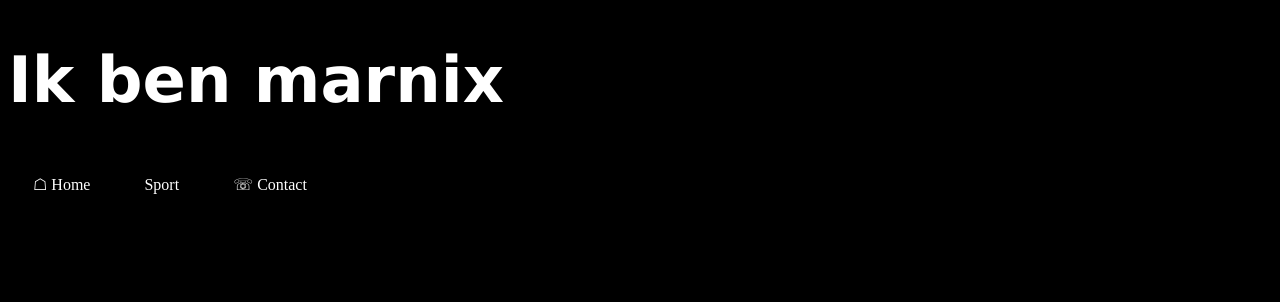
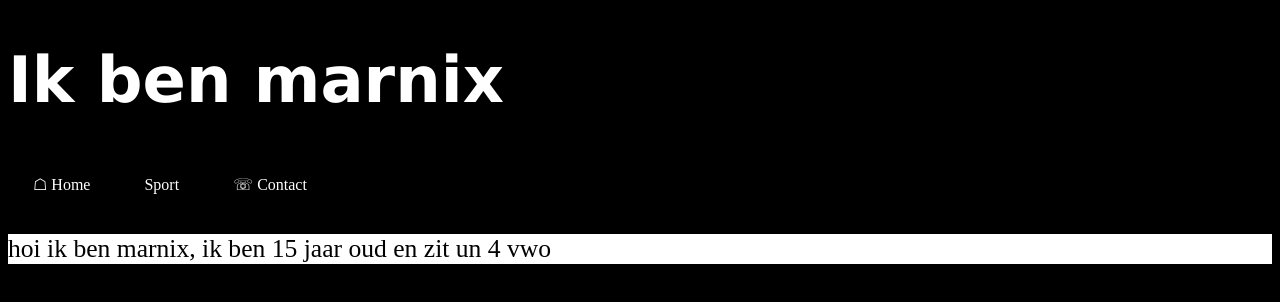
Before and after one commit to MXMW031103/infosite, a plain HTML site: page index.html in a window 1280 px wide. Drawn offline with Linux system fonts and the light colour scheme.

Commit message:
Update index.html

```diff
--- a/index.html
+++ b/index.html
@@ -39,6 +39,6 @@ p  {
   <a href="2epagina.html">Sport</a>
   <a href="3epagina.html">&#9743 Contact</a>
 
-
+  <p> hoi ik ben marnix, ik ben 15 jaar oud en zit un 4 vwo</p>
 </body>
 </html>
```
